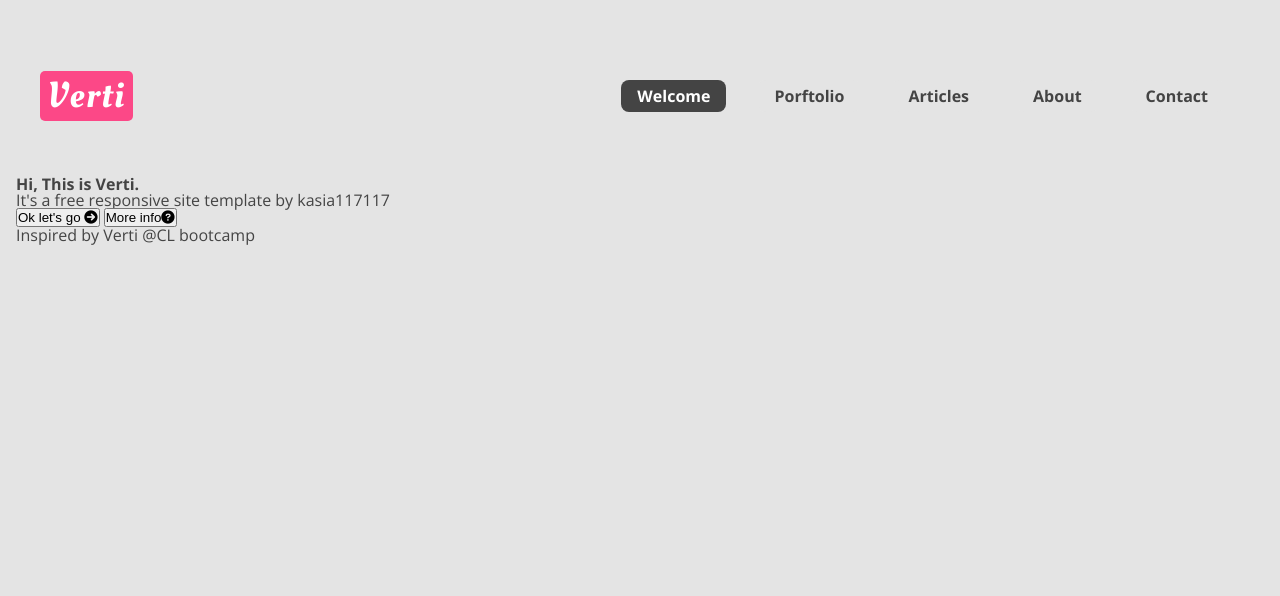
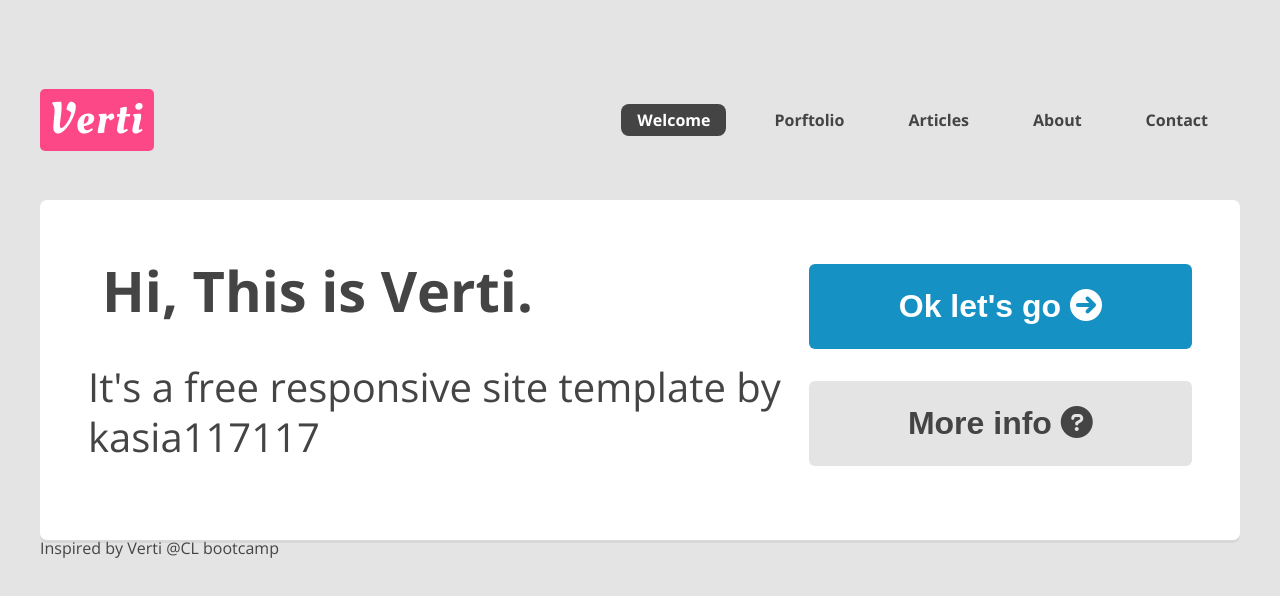
Before and after one commit to kasia117117/Verti, a website: page public/index.html in a window 1280 px wide. Drawn offline with nearby package versions, Linux system fonts and the light colour scheme.

Commit message:
welcome section added

```diff
--- a/public/index.html
+++ b/public/index.html
@@ -25,15 +25,21 @@
         </ul>
     </nav>
 </header>
-<section>
-    <h2> Hi, This is Verti.</h2>
-    <p>It's a free responsive site template by kasia117117</p>
-       <button>
-           Ok let's go <span class="fas fa-arrow-circle-right"></span>
-       </button>
-        <button>
-            More info<span class="fas fa-question-circle "></span>
+<section class="welcome">
+    <div class="welcome__content">
+        <h2 class="welcome__title"> Hi, This is Verti.</h2>
+        <p class="welcome__description">It's a free responsive site template by kasia117117</p>
+    </div>
+        <div class="welcome__actions">
+        <button class="welcome__cta">
+            Ok let's go
+            <span class="fas fa-arrow-circle-right"></span>
         </button>
+        <button class="welcome__more">
+            More info
+            <span class="fas fa-question-circle "></span>
+        </button>
+    </div>
 </section>
 <p>Inspired by Verti @CL bootcamp</p>
 </body>
--- a/src/styles/_base.scss
+++ b/src/styles/_base.scss
@@ -1,10 +1,10 @@
 body {
   background-color: $main-background-color;
   color:$main-font-color;
-  @include tablet {
-    padding:1em;
-  }
+  padding:2.5em;
+
   a{
     color:$main-font-color;
   }
+
 }
--- a/src/styles/_custom.scss
+++ b/src/styles/_custom.scss
@@ -1,2 +1,3 @@
 @import "base";
 @import "components/header";
+@import "components/welcome";
--- a/src/styles/_reset.scss
+++ b/src/styles/_reset.scss
@@ -48,3 +48,16 @@ table {
   border-collapse: collapse;
   border-spacing: 0;
 }
+
+//domyslne wartośći buttona
+button {
+  background-color: transparent;
+  border:none;
+  padding: 0.75em 1em;
+  margin: 0.5em 0;
+  width: 100%;
+  border-radius:6px;
+  font-weight:700;
+  font-size: 2em;
+
+}
--- a/src/styles/components/_header.scss
+++ b/src/styles/components/_header.scss
@@ -1,21 +1,22 @@
 header {
-  height: 35vh;
+  height: 20vh;
   display:flex;
   align-items: center;
   justify-content: center;
   @include tablet{
     justify-content:space-between;
-    height: 20vh;
+
   }
-  @include desktop
+  @include desktop;
+
   .logo {
     background-color:$logo-background-color;
     padding:0.2em;
     color:white;
     display:inline-block;
     border-radius: 5px;
-    font-size: 2.25em;
-    font-family: "Oleo Script" , cursive;
+    font-size: 2.75em;
+    font-family: "Oleo Script" , serif;
     letter-spacing: 0.05em;
     font-weight: 300;
   }
--- /dev/null
+++ b/src/styles/components/_welcome.scss
@@ -0,0 +1,53 @@
+//mobile first
+
+.welcome {
+  background-color: white;
+  border-radius: 7px;
+  box-shadow: 0 3px 0 0 rgb(0, 0, 0 ,0.05);
+  padding: 3em;
+  @include tablet {
+    display: flex;
+    text-align: left;
+  }
+  @include desktop;
+
+    .welcome__content {
+      @include tablet {
+      width:188%
+      }
+      .welcome__title {
+        padding-top: 1em;
+        font-size: 3.5em;
+        text-align: center;
+        @include tablet {
+          text-align: left;
+          padding: 0.25em;
+        }
+      }
+      .welcome__description {
+        padding:0.75em 0;
+        font-size: 2.5em;
+        text-align: center;
+        line-height: 1.25em;
+        @include tablet {
+          text-align: left;
+        }
+      }
+    }
+  }
+
+
+  .welcome__actions {
+    @include tablet {
+      width:100%;
+    }
+    .welcome__cta {
+      background-color:$button-featured-color;
+      color:white;
+
+    }
+    .welcome__more {
+      background-color: $main-background-color;
+      color:$main-font-color;
+    }
+  }
```
Also changed, not shown: public/css/style.css, 1 other file.
